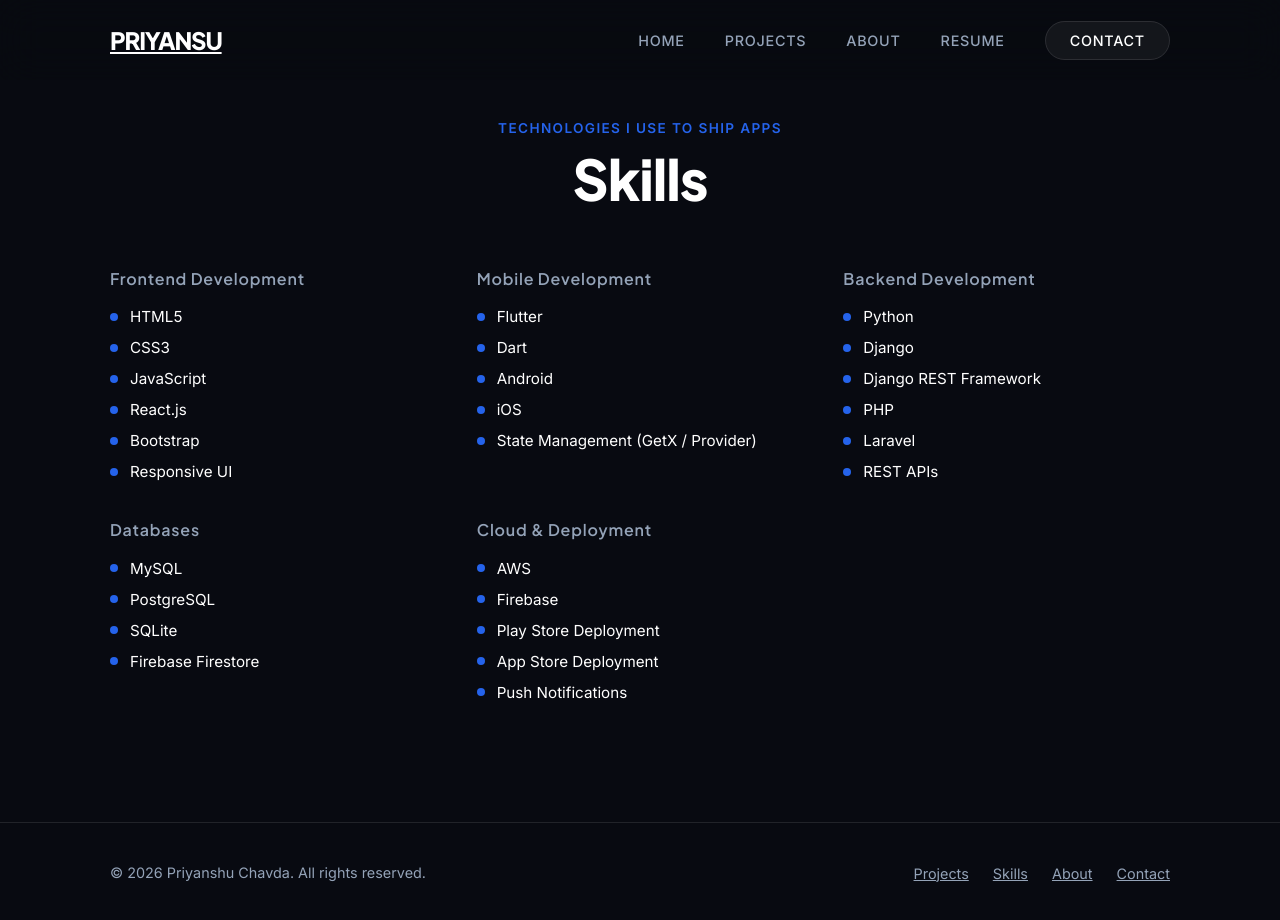
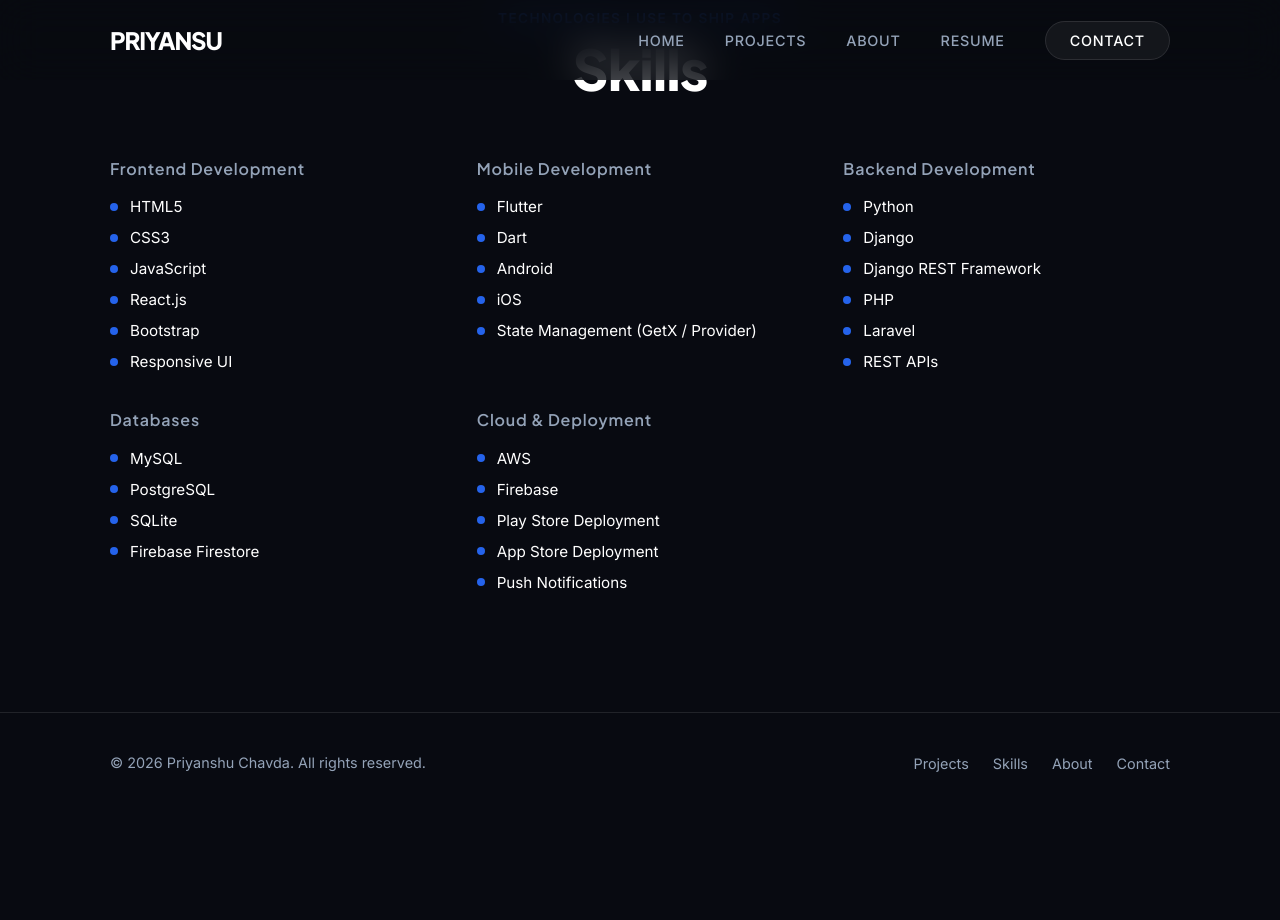
Before and after one commit to priyansuchavda/my-portfolio, a Next.js app: page /skills in a window 1280 px wide. Shown: the top 920 px of the page. After the commit the page ends 813 px from the top, so only its background shows below. Built offline with nearby package versions, Linux system fonts and the light colour scheme.

Commit message:
spacing fix

```diff
--- a/src/app/globals.css
+++ b/src/app/globals.css
@@ -28,6 +28,11 @@ html, body {
   scroll-behavior: smooth;
   -webkit-font-smoothing: antialiased;
   overflow-x: hidden;
+}
+
+a {
+  text-decoration: none;
+  color: inherit;
 }
 
 /* Grid Background Effect */
--- a/src/app/layout.tsx
+++ b/src/app/layout.tsx
@@ -9,7 +9,7 @@ const plusJakarta = Plus_Jakarta_Sans({ subsets: ["latin"], variable: '--font-pl
 
 export const metadata: Metadata = {
   title: "Priyanshu Chavda | Full Stack Developer",
-  description: "Senior Full Stack Developer specialized in building high-performance, visually stunning web applications.",
+  description: "Full Stack Developer focused on building high-performance, visually polished web applications.",
 };
 
 export default function RootLayout({
--- a/src/components/Footer.tsx
+++ b/src/components/Footer.tsx
@@ -9,7 +9,7 @@ const Footer = () => {
         </div>
         <div className={styles.right}>
           <ul className={styles.links}>
-            <li><a href="#projects">Projects</a></li>
+            <li><a href="projects">Projects</a></li>
             <li><a href="#skills">Skills</a></li>
             <li><a href="#about">About</a></li>
             <li><a href="#contact">Contact</a></li>
--- a/src/components/Hero.tsx
+++ b/src/components/Hero.tsx
@@ -30,7 +30,7 @@ const Hero = () => {
           transition={{ duration: 0.6, delay: 0.4 }}
           className={styles.ctas}
         >
-          <a href="#projects" className="btn btn-primary">View Projects</a>
+          <a href="projects" className="btn btn-primary">View Projects</a>
           <a href="#contact" className="btn btn-outline">Contact Me</a>
         </motion.div>
       </div>
--- a/src/components/Skills.module.css
+++ b/src/components/Skills.module.css
@@ -1,4 +1,5 @@
 .skills {
+  padding-top: 10px;
   padding-bottom: var(--section-padding);
 }
 
```
